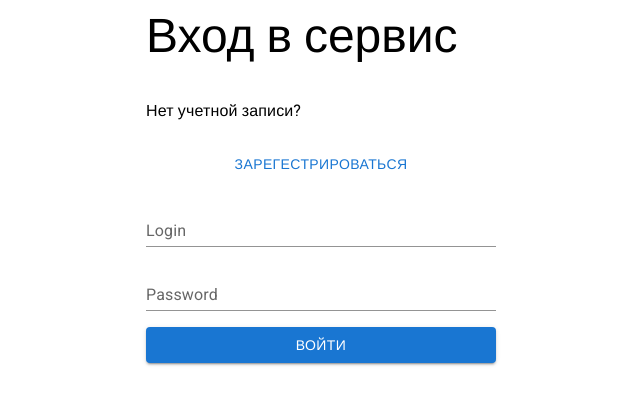
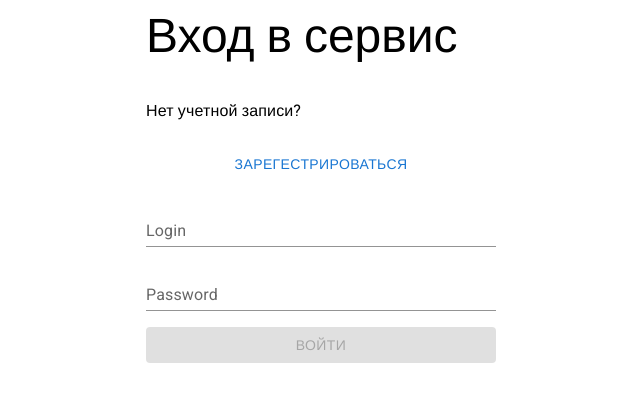
Before and after one commit to alekseDS/react-first-project, a React (Vite) app: page / in a window 1280 px wide. Shown: the top 404 px of the page, without its empty margins (319-959 px from the left). Built offline with nearby package versions, Linux system fonts and the light colour scheme; a web font is replaced by a local one.

Commit message:
добавил библиотеку Axios, подключил настоющую регистрацию и логинизацию

```diff
--- a/package.json
+++ b/package.json
@@ -15,6 +15,7 @@
     "@fontsource/roboto": "^5.1.0",
     "@mui/icons-material": "^6.1.6",
     "@mui/material": "^6.1.6",
+    "axios": "^1.7.7",
     "notistack": "^3.0.1",
     "react": "^18.3.1",
     "react-dom": "^18.3.1"
--- a/src/components/LoginForm.jsx
+++ b/src/components/LoginForm.jsx
@@ -6,12 +6,14 @@ import Button from '@mui/material/Button';
 import Stack from '@mui/material/Stack';
 import TextField from '@mui/material/TextField';
 import Typography from '@mui/material/Typography';
+import axios from 'axios';
 import { useSnackbar } from 'notistack'
 import { useState } from 'react';
 
 function LoginForm(props) {
   const [data, setData] = useState('')
   const [pass, setPass] = useState('')
+  const [isLoading, setIsLoading] = useState(false)
   const { enqueueSnackbar } = useSnackbar()
 
   const handleChangeLogin = (e)=>{
@@ -22,16 +24,28 @@ function LoginForm(props) {
     setPass(e.target.value)
   }
 
-  const handleLoginClick = ()=>{
-    if(data === 'admin' && pass === '123'){
-        props.setUser({name: data})
-        enqueueSnackbar("Добро пожаловать, "+data, {
-            variant: "success"
-        })
-    } else {
+  const handleLoginClick = async ()=>{
+    try{
+        setIsLoading(true)
+        const response = await axios.post('https://todos-be.vercel.app/auth/login', {
+            "username": data,
+            "password": pass
+          })
+
+          if(response.status === 200 && response.data.username){
+            props.setUser({name: response.data.username})
+            enqueueSnackbar("Добро пожаловать, "+response.data.username, {
+                variant: "success"
+            })
+        }
+    }
+    catch(e){
         enqueueSnackbar('Неверные данные или ошибка сервера', {
             variant: 'error'
         })
+    }
+    finally {
+        setIsLoading(false)
     }
   }
 
@@ -47,7 +61,7 @@ function LoginForm(props) {
           <Button variant="text" onClick={props.handleRegister}>Зарегестрироваться</Button>
           <TextField id="login" label="Login" variant="standard" onChange={handleChangeLogin} value={data} />
           <TextField id="password" label="Password" variant="standard" type="password" onChange={handleChangePass} value={pass} />
-          <Button onClick={handleLoginClick} variant="contained" >Войти</Button>
+          <Button disabled={isLoading || !data || !pass} onClick={handleLoginClick} variant="contained" >Войти</Button>
         </Stack>
   )
 }
--- a/src/components/RegisterForm.jsx
+++ b/src/components/RegisterForm.jsx
@@ -6,11 +6,15 @@ import Button from '@mui/material/Button';
 import Stack from '@mui/material/Stack';
 import TextField from '@mui/material/TextField';
 import Typography from '@mui/material/Typography';
+import axios from 'axios';
+import { useSnackbar } from 'notistack';
 import { useState } from 'react';
 
 function RegisterForm(props) {
   const [data, setData] = useState('')
   const [pass, setPass] = useState('')
+  const [isLoading, setIsLoading] = useState(false)
+  const { enqueueSnackbar } = useSnackbar()
 
   const handleChangeLogin = (e)=>{
     setData(e.target.value)
@@ -18,6 +22,38 @@ function RegisterForm(props) {
 
   const handleChangePass = (e)=>{
     setPass(e.target.value)
+  }
+
+  const handleRegisterClick = async ()=>{
+    try{
+        setIsLoading(true)
+        const response = await axios.post('https://todos-be.vercel.app/auth/register', {
+            "username": data,
+            "password": pass
+          })
+
+          if(response.status === 201 && response.data.username){
+            const response = await axios.post('https://todos-be.vercel.app/auth/login', {
+              "username": data,
+              "password": pass
+            })
+
+            if(response.status === 200 && response.data.username){
+              props.setUser({name: response.data.username})
+              enqueueSnackbar("Добро пожаловать, "+response.data.username, {
+                  variant: "success"
+              })
+          }
+        }
+    }
+    catch(e){
+        enqueueSnackbar(e.response?.data?.message || "Неверные данные или ошибка сервера", {
+            variant: 'error'
+        })
+    }
+    finally {
+        setIsLoading(false)
+    }
   }
 
   return (
@@ -31,7 +67,7 @@ function RegisterForm(props) {
           <Button variant="text" onClick={props.handleLogin}>Войти</Button>
           <TextField id="login" label="Login" variant="standard" onChange={handleChangeLogin} value={data} />
           <TextField id="password" label="Password" variant="standard" type="password" onChange={handleChangePass} value={pass} />
-          <Button variant="contained" >Регстрация</Button>
+          <Button disabled={isLoading || !data || !pass} variant="contained" onClick={handleRegisterClick} >Регстрация</Button>
         </Stack>
   )
 }
--- a/src/components/SignUpForm.jsx
+++ b/src/components/SignUpForm.jsx
@@ -21,7 +21,7 @@ function SignUpForm(props) {
   return (
         isLoginForm
         ? <LoginForm setUser={props.setUser} handleRegister={handleRegister}/>
-        : <RegisterForm handleLogin={handleLogin}/>
+        : <RegisterForm setUser={props.setUser} handleLogin={handleLogin}/>
   )
 }
 
```
Also changed, not shown: 1 other file (tests, documents, lock files or other folders).
